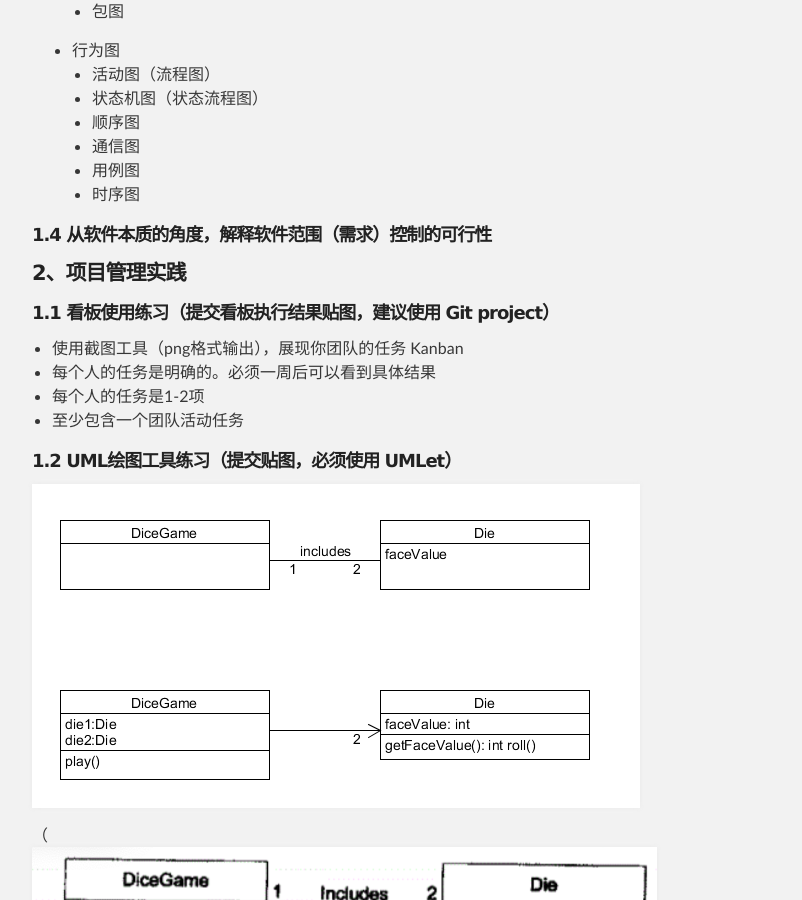
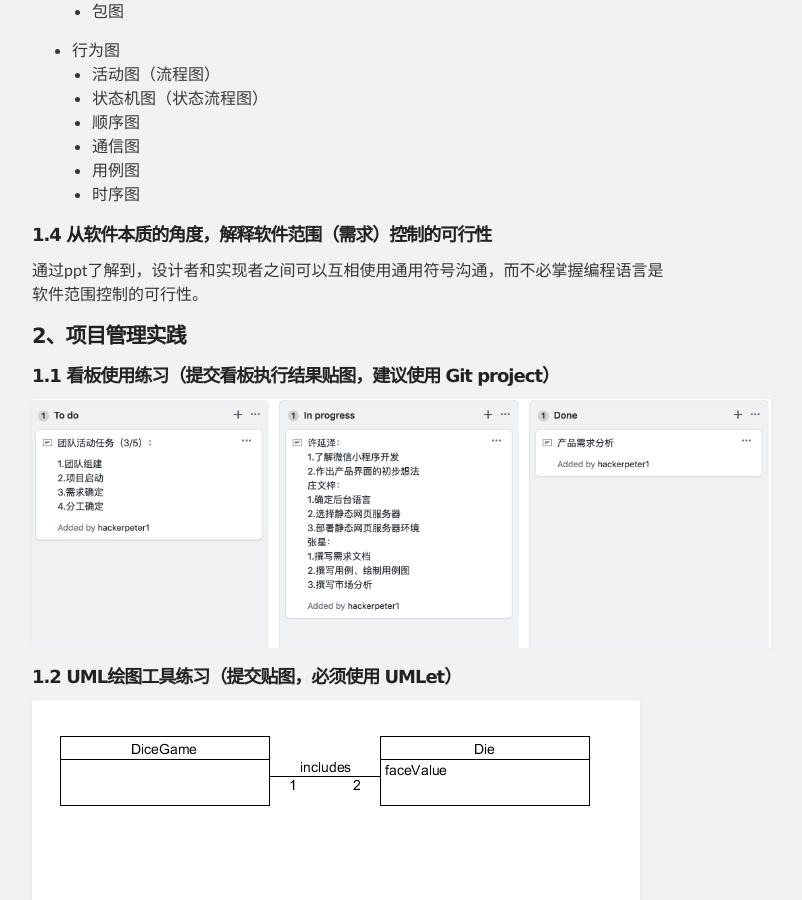
Before and after one commit to hackerpeter1/swsad-hw, a Jekyll site: the page built from HW2.md, in a window 1280 px wide and 900 px high, scrolled down 941 px. Shown: the whole window, without its empty margins (288-1090 px from the left). Built offline with Jekyll 4.4.1, drawn with Linux system fonts in a browser that asks for light colours; our own code applies the rules of GitHub Pages for plain Markdown files.

Commit message:
HW2 update

```diff
--- a/HW2.md
+++ b/HW2.md
@@ -36,16 +36,13 @@
 
 ##### 1.4 从软件本质的角度，解释软件范围（需求）控制的可行性
 
-
+通过ppt了解到，设计者和实现者之间可以互相使用通用符号沟通，而不必掌握编程语言是软件范围控制的可行性。
 
 #### 2、项目管理实践
 
 ##### 1.1 看板使用练习（提交看板执行结果贴图，建议使用 Git project）
 
-- 使用截图工具（png格式输出），展现你团队的任务 Kanban
-- 每个人的任务是明确的。必须一周后可以看到具体结果
-- 每个人的任务是1-2项
-- 至少包含一个团队活动任务
+![kanban](./assets/images/HW2_kanban.png)
 
 ##### 1.2 UML绘图工具练习（提交贴图，必须使用 UMLet）
 
```
Also changed, not shown: assets/images/HW2_kanban.png (added), 1 other file.
